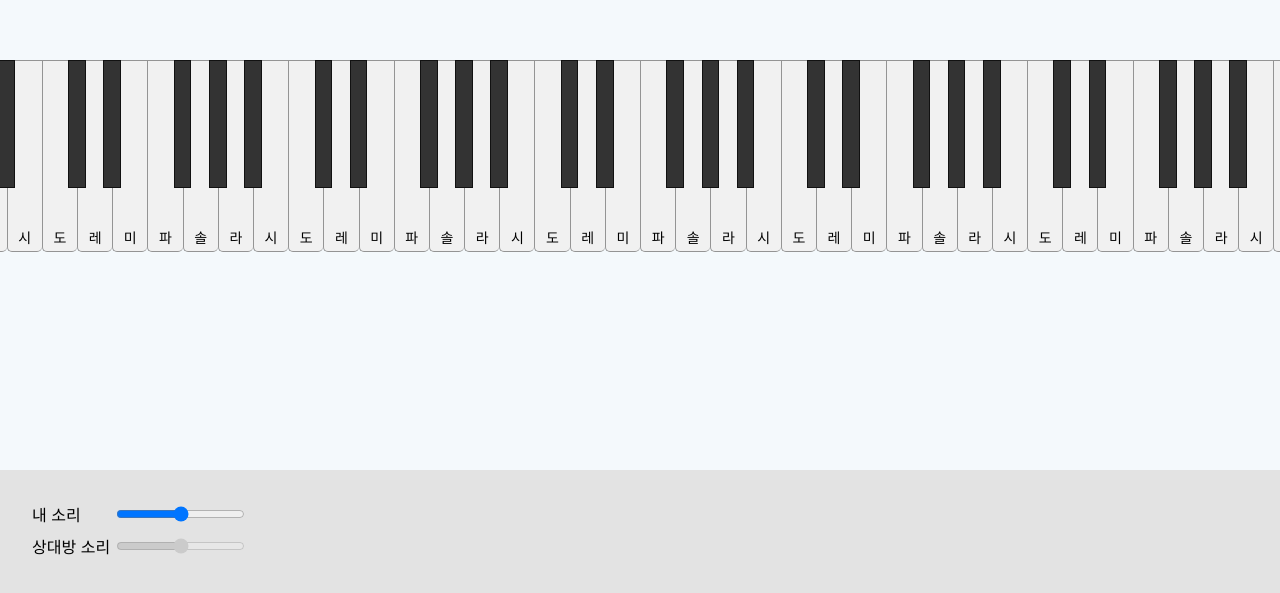
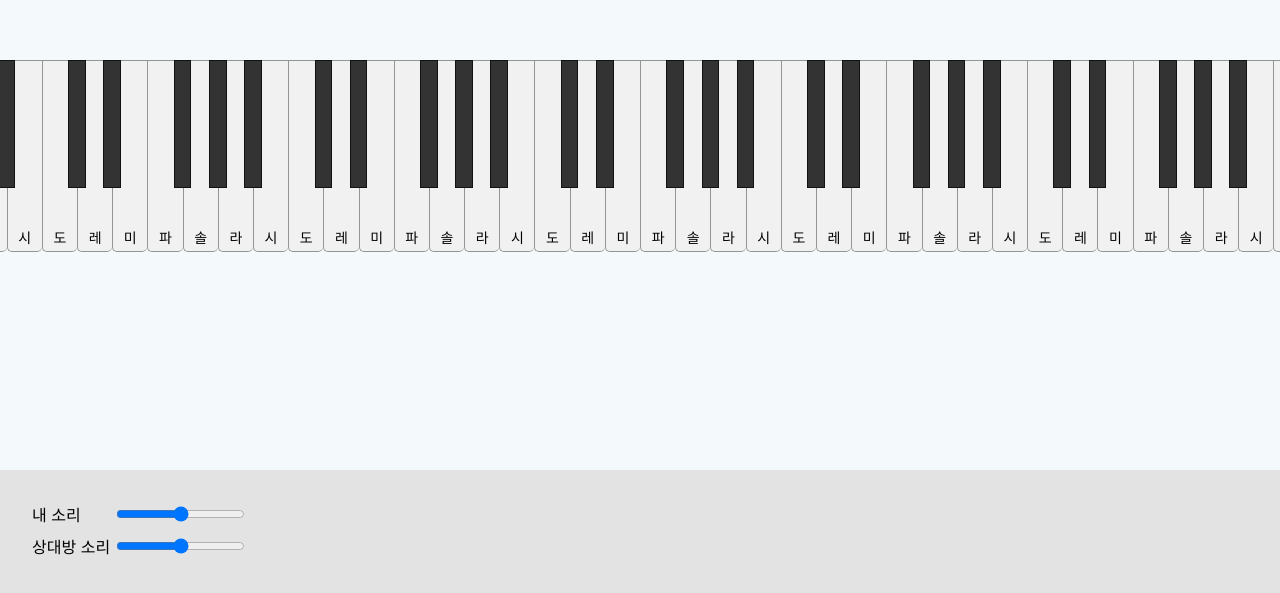
Before and after one commit to SkyLightQP/socketpiano-frontend, a React (Create React App) app: page / in a window 1280 px wide. Shown: the part 159-752 px from the top of the page. Built offline with nearby package versions, Linux system fonts and the light colour scheme; no server answers; a web font is replaced by a local one.

Commit message:
feat: 상대방 소리 조절 구현

```diff
--- a/src/components/Menu/index.tsx
+++ b/src/components/Menu/index.tsx
@@ -27,9 +27,10 @@ const Field = styled.div`
 
 interface MenuProps {
   readonly onVolumeChange?: (vol: number) => void;
+  readonly onOtherVolumeChange?: (vol: number) => void;
 }
 
-const Menu: React.FC<MenuProps> = ({ onVolumeChange }) => {
+const Menu: React.FC<MenuProps> = ({ onVolumeChange, onOtherVolumeChange }) => {
   return (
     <MenuContainer>
       <Field>
@@ -46,14 +47,22 @@ const Menu: React.FC<MenuProps> = ({ onVolumeChange }) => {
 
       <Field>
         <span>상대방 소리</span>
-        <input type="range" min="-10" max="10" defaultValue={0} step={1} disabled />
+        <input
+          type="range"
+          min="-10"
+          max="10"
+          defaultValue={0}
+          step={1}
+          onChange={(e) => onOtherVolumeChange && onOtherVolumeChange(Number(e.target.value))}
+        />
       </Field>
     </MenuContainer>
   );
 };
 
 Menu.defaultProps = {
-  onVolumeChange: undefined
+  onVolumeChange: undefined,
+  onOtherVolumeChange: undefined
 };
 
 export default Menu;
--- a/src/pages/MainPage.tsx
+++ b/src/pages/MainPage.tsx
@@ -58,6 +58,15 @@ const MainPage: React.FC = () => {
     piano.volume.value = vol;
   };
 
+  const onOtherVolumeChange = (vol: number) => {
+    if (vol <= -10) {
+      otherPiano.volume.value = -100;
+      return;
+    }
+
+    otherPiano.volume.value = vol;
+  };
+
   useEffect(() => {
     const handlePiano = (data: string) => {
       otherPiano.triggerAttackRelease(data, 1);
@@ -76,7 +85,7 @@ const MainPage: React.FC = () => {
         <Piano onBarClick={onBarClick} />
       </PianoContainer>
 
-      <Menu onVolumeChange={onVolumeChange} />
+      <Menu onVolumeChange={onVolumeChange} onOtherVolumeChange={onOtherVolumeChange} />
     </Container>
   );
 };
```
